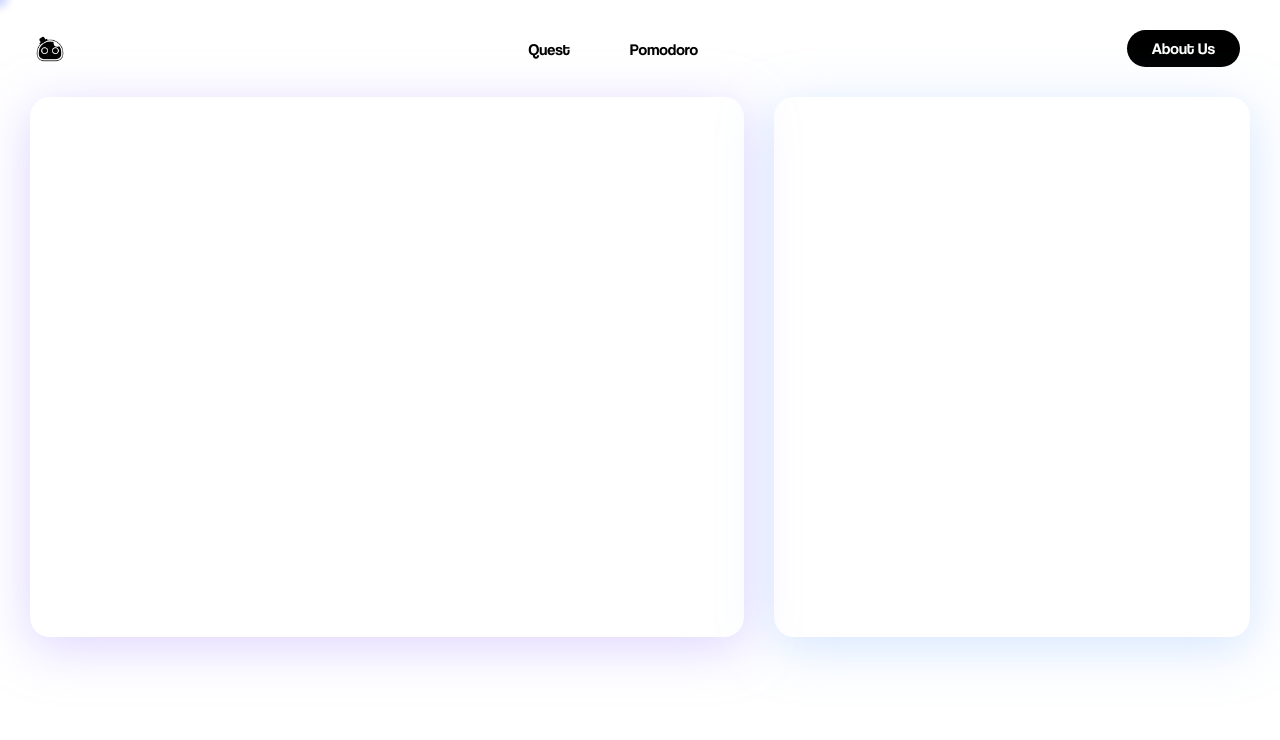
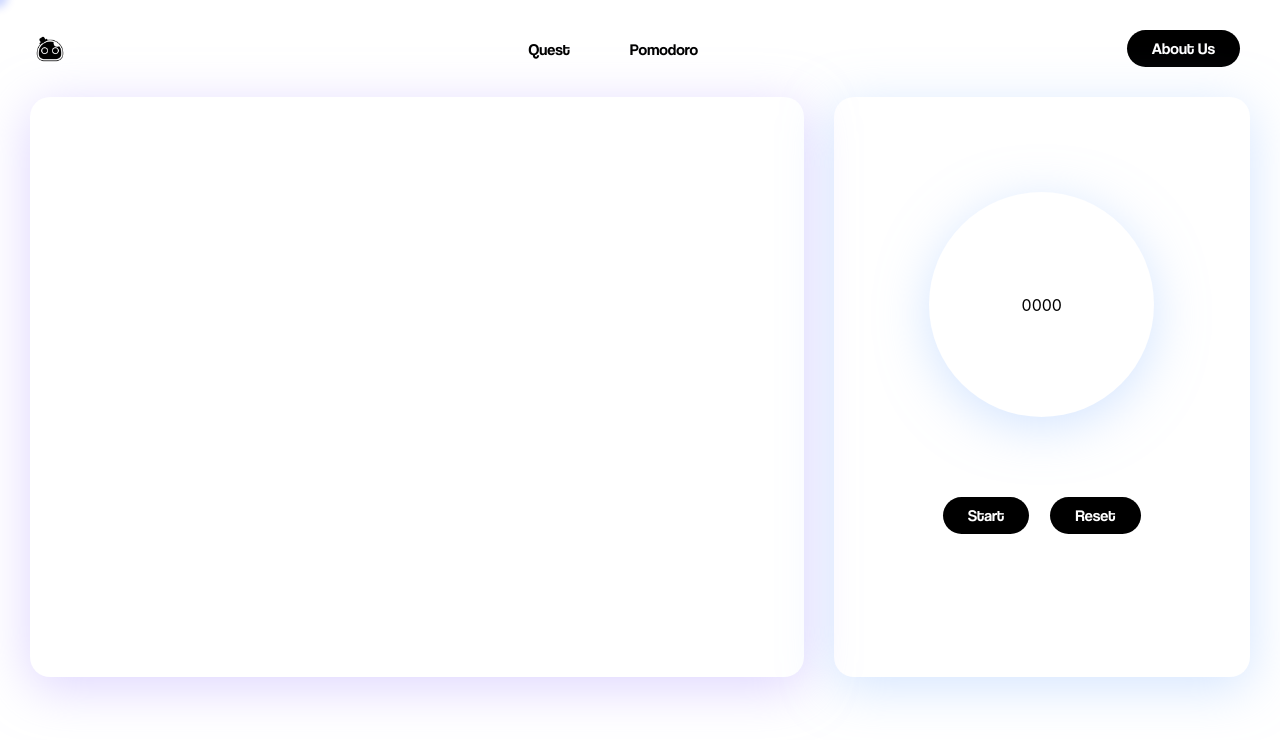
Before and after one commit to Four-Bits/quantum-x, a React (Create React App) app: page / in a window 1280 px wide. Shown: the top 740 px of the page. Built offline with nearby package versions, Linux system fonts and the light colour scheme.

Commit message:
timer work

```diff
--- a/src/components/Pomo.js
+++ b/src/components/Pomo.js
@@ -1,9 +1,26 @@
 const Pomo = () =>{
     return(
         <div className = "pomobox">
-            <h1> </h1>
+            <div className = "wrapper">
+                <div className = "timeflex">
+                    <span className = "seconds">00</span>
+                    <span className = "tens">00</span>
+                </div>
+                <div className = "buttonflex">
+                    <button className="btn-start">Start</button>
+                    <button className="btn-reset">Reset</button>
+                </div>
+            </div>
         </div>
     )
+    let seconds = 0;
+    let tens = 0;
+    let getSeconds = document.getElementsByClassName("seconds")
+    let getTens = document.getElementsByClassName("tens")
+    let btnStart = document.getElementsByClassName("btn-start")
+    let btnReset = document.getElementsByClassName("btn-reset")
+
+    console.log(getSeconds.innerHTML)
 }
 
 export default Pomo
--- a/src/index.css
+++ b/src/index.css
@@ -111,14 +111,14 @@ h2 small {
 
 .bodybox{
   display: flex;
-  height: 70vh;
+  height: 75vh;
 }
 
 /* taskbar */
 .taskbox{
   display : flex;
 
-  width : 60%;
+  width : 65%;
   height : auto;
   /* border : solid rgba; */
   border-radius: 20px;
@@ -130,8 +130,53 @@ h2 small {
 /* pomodoro */
 .pomobox{
   display: flex;
-  width : 40%;
+  width : 35%;
   border-radius: 20px;
   box-shadow: rgba(170, 204, 255, 0.5) 0px 10px 50px;
   margin: 10px 30px 10px 15px;
+  justify-content: center;
+  align-items: center;
+  padding-bottom : 5rem;
 }
+
+.wrapper{
+  display: flex;
+  flex-direction :column;
+  justify-content: space-between;
+  align-items: center;
+  /* background-color: blue; */
+
+}
+
+.timeflex{
+  display: flex;
+  justify-content: center;
+  align-items: center;
+  box-shadow: rgba(170, 204, 255, 0.5) 0px 10px 50px;
+  /* background-color: red; */
+  height: 225px;
+  width: 225px;
+  border-radius: 50%;
+  margin-top: 2em;
+}
+.buttonflex{
+  display: flex;
+  flex-direction: row;
+  justify-content: space-evenly;
+  width: 30vh;
+  margin-top : 5em;
+}
+
+.btn-start{
+  transition: all 0.3s ease 0s;
+}
+
+.btn-start:hover{
+  transform: scale(1.1) translateY(-.8em);
+  background-color: black;
+}
+
+.btn-reset:hover{
+  transform: scale(1.1) translateY(-.8em);
+  background-color: black;
+}
```
